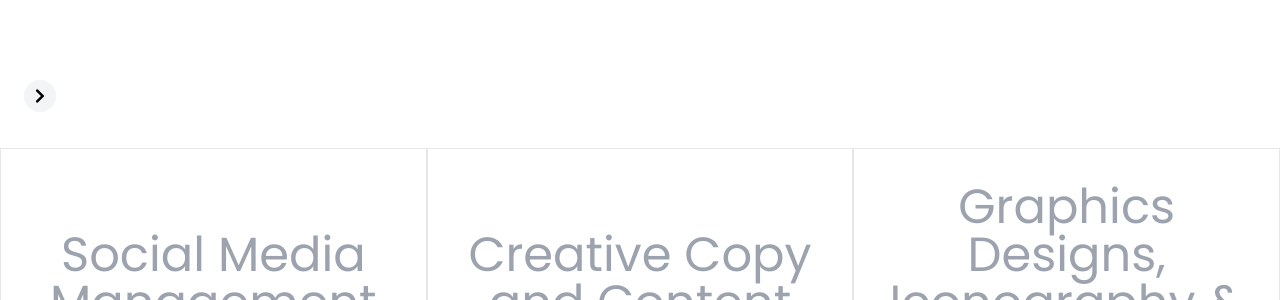
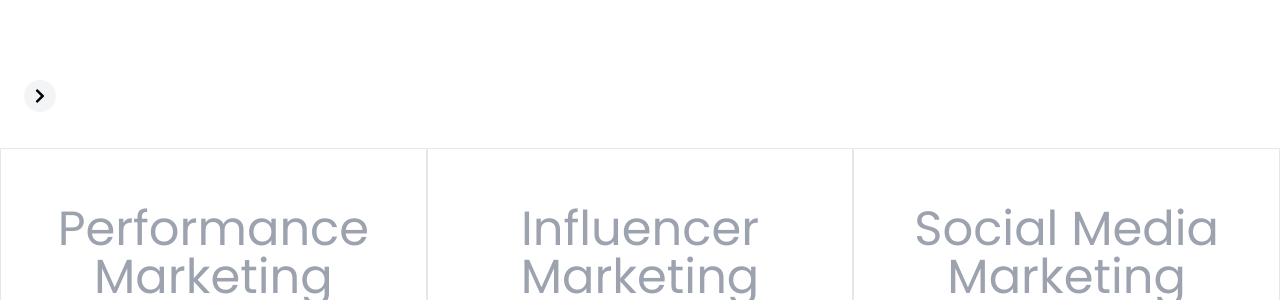
Before and after one commit to OwaiseZargerOxcyTech/id8nxt, a Next.js app: page / in a window 1280 px wide. Shown: the part 2500-2800 px from the top of the page. Built offline with nearby package versions, Linux system fonts and the light colour scheme.

Commit message:
fix cards height screen

```diff
--- a/components/home/feature-cards.js
+++ b/components/home/feature-cards.js
@@ -11,58 +11,40 @@ export default function FeatureCards() {
 
   const features = [
     {
-      title: "Social Media Management",
+      title: "Performance Marketing",
       description:
-        "We're your digital whisperers, guiding you through the social labyrinth.",
-      hoverClass: "hover:bg-primary-red",
-    },
-    {
-      title: "Creative Copy and Content",
-      description:
-        "Wordsmiths extraordinaire, weaving tales that captivate and convert.",
-      hoverClass: "hover:bg-secondary-lime",
-    },
-    {
-      title: "Graphics Designs, Iconography & Illustrations",
-      description:
-        "Visual architects, crafting stunning visuals that leave a lasting impression.",
-      hoverClass: "hover:bg-primary-navy",
-    },
-    {
-      title: "Video Editing & Animation",
-      description:
-        "Storytellers of the screen, bringing your vision to life with dynamic visuals",
-      hoverClass: "hover:bg-secondary-lime",
-    },
-    {
-      title: "Films. Production and Beyond",
-      description:
-        "Lights, camera, action! We're your behind-the-scenes maestros.\nImprove your search rankings.",
-      hoverClass: "hover:bg-primary-navy",
-    },
-    {
-      title: "Campaign Planning",
-      description:
-        "Strategists extraordinaire, orchestrating campaigns that hit all the right notes.",
+        "Our experts create campaigns specifically tailored to achieve your business goals.",
       hoverClass: "hover:bg-primary-red",
     },
     {
       title: "Influencer Marketing",
       description:
-        "Partnering with influencers to amplify your reach and impact.",
-      hoverClass: "hover:bg-primary-red",
-    },
-    {
-      title: "Old But Gold: Print, OOH & More",
-      description:
-        "Classic charm meets modern flair. We're masters of both modern and  traditional marketing",
+        "Our team collaborates with influencers who resonate with your brand values.",
       hoverClass: "hover:bg-secondary-lime",
     },
     {
-      title: "Brand Launch. Relaunch. Repeat",
+      title: "Social Media Marketing",
       description:
-        "From birth to rebirth, we're your brand's eternal companion.",
+        "Expand your reach and engage with your potential customers.",
       hoverClass: "hover:bg-primary-navy",
+    },
+    {
+      title: "Branding Strategy & Development",
+      description:
+        "We craft compelling brand stories to design your brand strategies.",
+      hoverClass: "hover:bg-secondary-lime",
+    },
+    {
+      title: "Search Engine Optimization (SEO)",
+      description:
+        "We optimise your website for higher search engine rankings.",
+      hoverClass: "hover:bg-primary-navy",
+    },
+    {
+      title: "Film Production",
+      description:
+        "Lights, camera, action! We're your behind-the-scenes maestros.",
+      hoverClass: "hover:bg-primary-red",
     },
   ];
 
@@ -119,11 +101,11 @@ export default function FeatureCards() {
   };
 
   return (
-    <div className="grid grid-cols-1 sm:grid-cols-2 md:grid-cols-3">
+    <div className="grid grid-cols-1 sm:grid-cols-2 md:grid-cols-3 h-screen">
       {features.map((feature, index) => (
         <div
           key={index}
-          className={`group relative bg-white border border-gray-200 overflow-hidden ${feature.hoverClass} transition-colors duration-300 ease-in-out aspect-square`}
+          className={`group relative bg-white border border-gray-200 overflow-hidden ${feature.hoverClass} transition-colors duration-300 ease-in-out`}
           onMouseEnter={() => handleMouseEnter(index)}
           onMouseLeave={() => handleMouseLeave(index)}
         >
```
